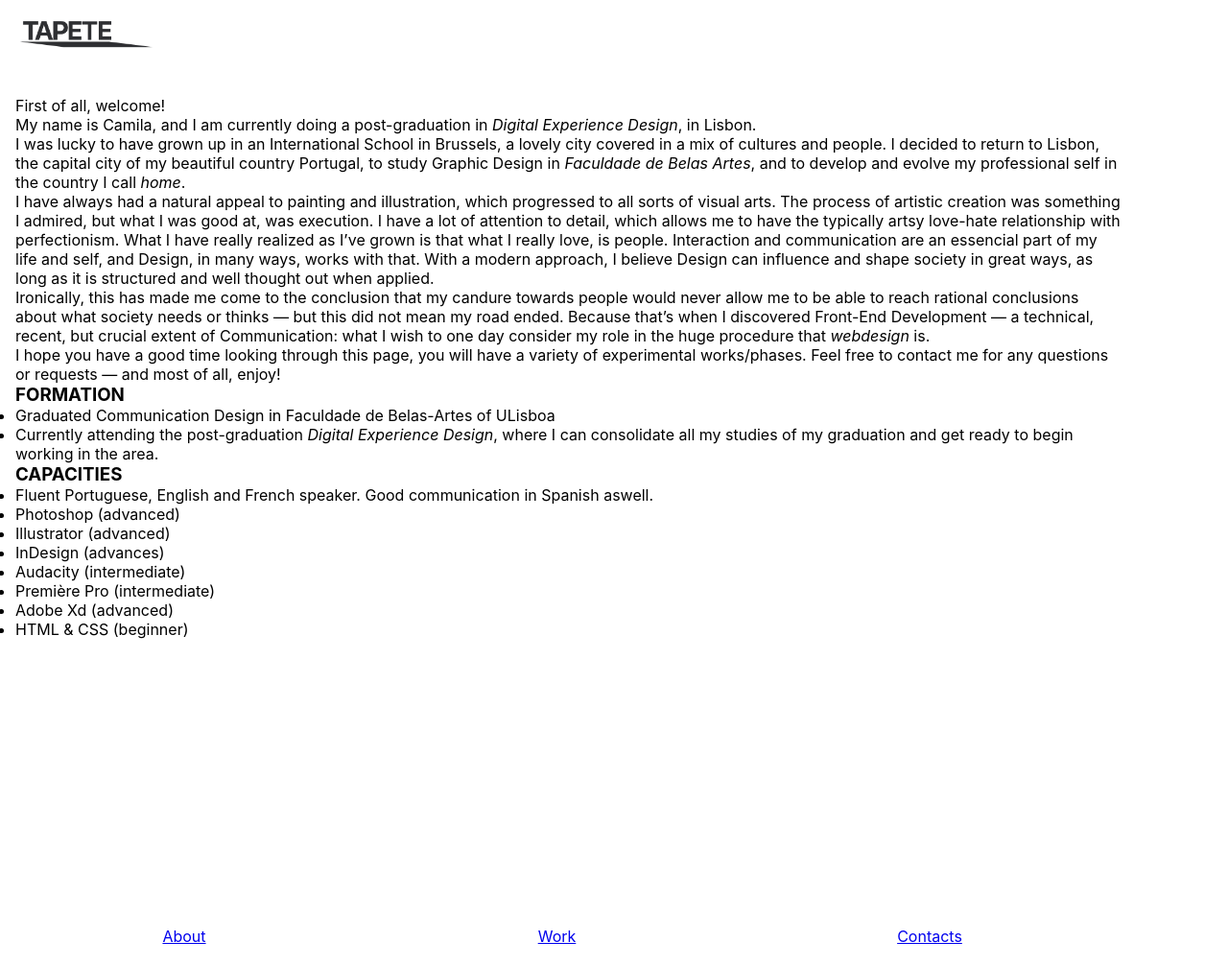
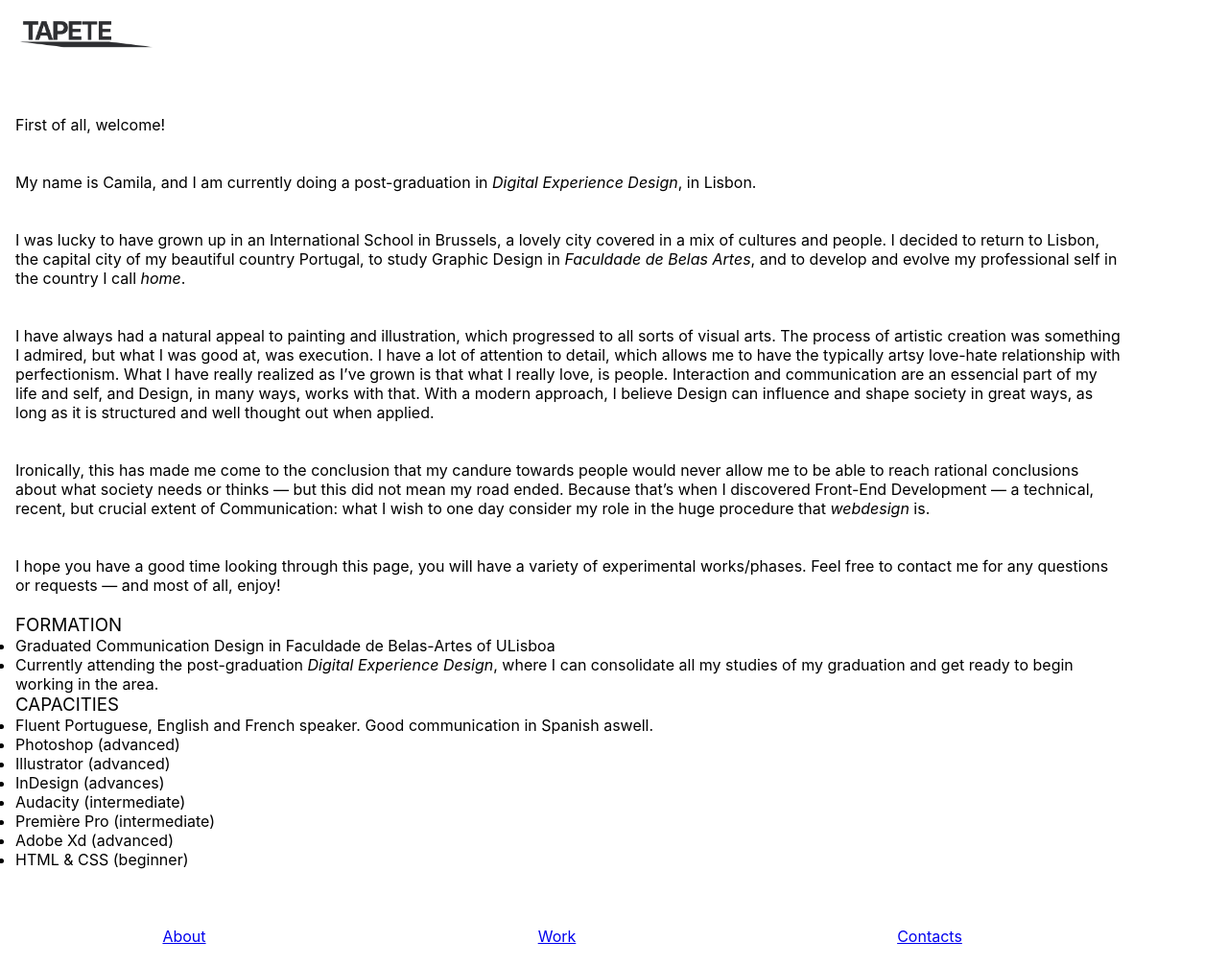
Before and after one commit to camilavmoura/web-dev, a Jekyll site: the page built from about.md, in a window 1280 px wide and 1006 px high. Shown: the whole window at 96% size. Built offline with Jekyll 4.4.1, drawn with Linux system fonts in a browser that asks for light colours.

Commit message:
fix(logo): link adjusted

```diff
--- a/_includes/header.html
+++ b/_includes/header.html
@@ -1,6 +1,6 @@
 <header>
 
-    <a class="logo" href="index.html">
+    <a class="logo" href="{{site.baseurl}}/index.html">
 
         <img class="logo-img" src="{{site.baseurl}}/assets/images/logo.png">
 
--- a/_sass/somuchstyle.scss
+++ b/_sass/somuchstyle.scss
@@ -2,6 +2,7 @@
     padding: 0;
     margin: 0;
     font-family: "SF Pro display", Arial;
+    font-weight: 400;
 }
 
 body {
@@ -35,6 +36,9 @@
     object-fit: contain;
 }
 
+main p {
+    padding: 20px 0;
+}
 
 footer {
     bottom: 0;
```
